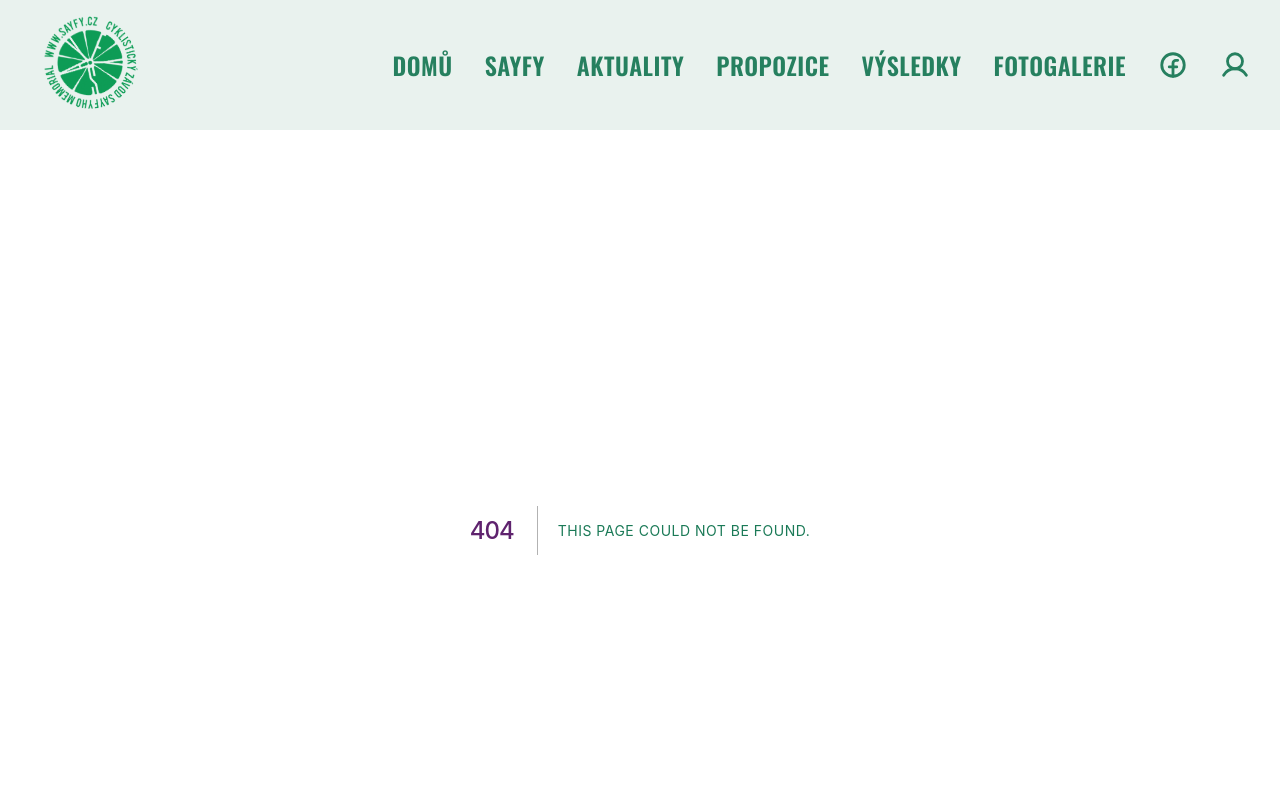
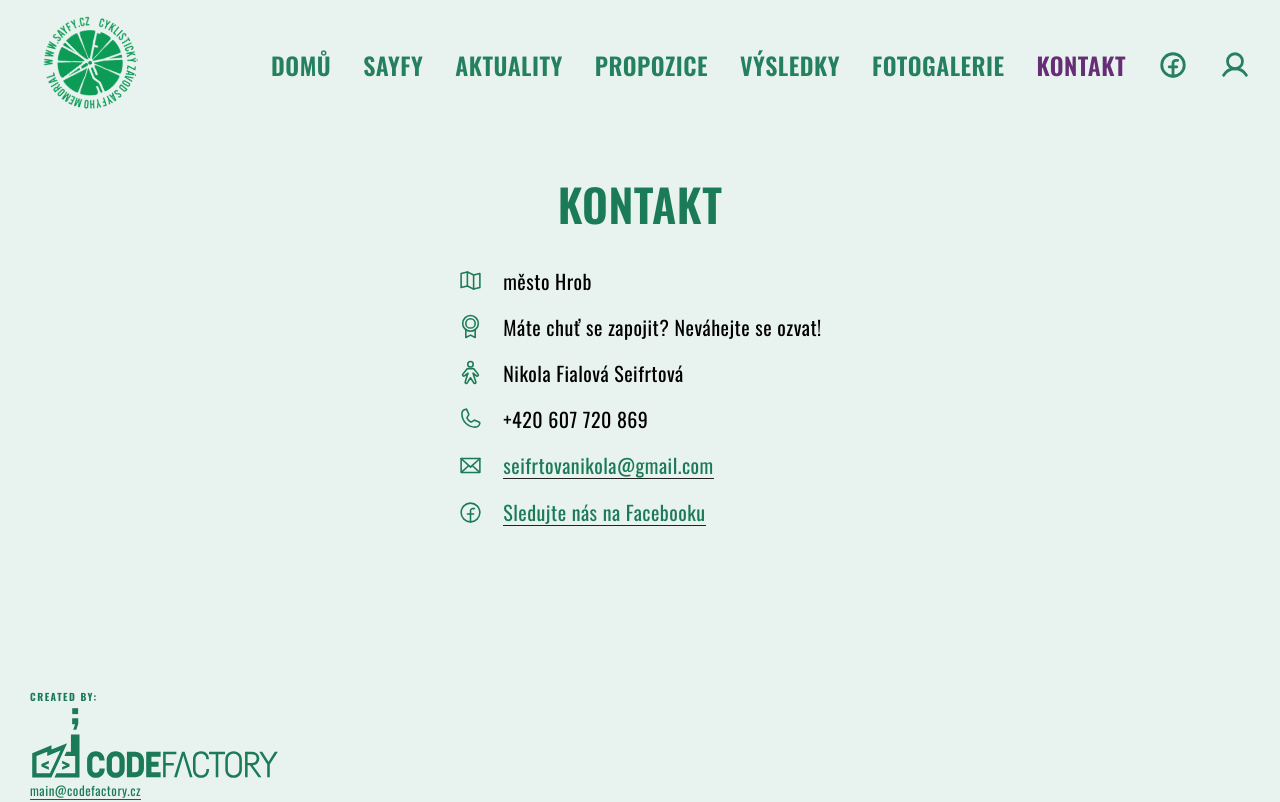
Before and after one commit to fialajiri/sayfy-frontend-ts, a Next.js app: page /kontakt in a window 1280 px wide. Before the commit this address had no page. Shown: the top 802 px of the page. Built offline with nearby package versions, Linux system fonts and the light colour scheme.

Commit message:
kontakt page

```diff
--- a/src/components/aktuality/aktualita-card.tsx
+++ b/src/components/aktuality/aktualita-card.tsx
@@ -81,8 +81,8 @@ const AktualitaCard: React.FC<AktualitaCardProps> = ({ aktualita, detail, remove
             <Image
               src={aktualita.mainPhoto}
               alt={aktualita.title}
-              width={550}
-              height={414}
+              width={600}
+              height={400}
               objectFit="cover"
             />
           </figure>
--- /dev/null
+++ b/src/components/pages/kontakt/Kontakt.tsx
@@ -0,0 +1,41 @@
+import { Envelope, FacebookLogo, Person, Medal, MapTrifold, Phone } from "phosphor-react";
+
+const Kontakt: React.FC = () => {
+  return (
+    <div className="contact-page__container">
+      <h2 className="heading-secondary contact-page__heading">Kontakt</h2>
+      <div className="contact-page__actions">
+        <div className="contact-page__actions__location">
+          <MapTrifold className="contact-page__actions__icon" />
+          <p>město Hrob</p>
+        </div>
+        <div className="contact-page__actions__join">
+          <Medal className="contact-page__actions__icon" />
+          <p>Máte chuť se zapojit? Neváhejte se ozvat!</p>
+        </div>
+        <div className="contact-page__actions__location">
+          <Person className="contact-page__actions__icon" />
+          <p>Nikola Fialová Seifrtová</p>
+        </div>
+        <div className="contact-page__actions__location">
+          <Phone className="contact-page__actions__icon" />
+          <p>+420 607 720 869</p>
+        </div>
+        <div className="contact-page__actions__location">
+          <Envelope className="contact-page__actions__icon" />
+          <a href="mailto:seifrtovanikola@gmail.com" rel="noopener noreferrer" target="_blank">
+            seifrtovanikola@gmail.com
+          </a>
+        </div>
+        <div className="contact-page__actions__location">
+          <FacebookLogo className="contact-page__actions__icon" />
+          <a href="https://www.facebook.com/sayfyhomemorial" rel="noopener noreferrer" target="_blank">
+            Sledujte nás na Facebooku
+          </a>
+        </div>
+      </div>
+    </div>
+  );
+};
+
+export default Kontakt;
--- a/src/layout/navigation/navigation-links.tsx
+++ b/src/layout/navigation/navigation-links.tsx
@@ -30,6 +30,9 @@ const NavigationLinks: React.FC = () => {
       <li className={getClass("/fotogalerie")}>
         <Link href="/fotogalerie">Fotogalerie</Link>
       </li>
+      <li className={getClass("/kontakt")}>
+        <Link href="/kontakt">Kontakt</Link>
+      </li>
       <li className="nav__list__item">
         <a href="#" target="_blank" aria-label="Facebook">
           <FacebookLogo className="nav__list__icon" weight="bold" />
--- /dev/null
+++ b/src/pages/kontakt/index.tsx
@@ -0,0 +1,7 @@
+import Kontakt from "../../components/pages/kontakt/Kontakt"
+
+const KontaktPage:React.FC = () => {
+    return <Kontakt />
+}
+
+export default KontaktPage
--- a/src/sass/components/aktuality/_aktualita-card.scss
+++ b/src/sass/components/aktuality/_aktualita-card.scss
@@ -38,13 +38,15 @@
 .aktualita-card-detail {
   &__container {
     display: flex;
+    width: 60rem;
+    flex-direction: column;
     border-radius: $border-radius;
     box-shadow: $shadow-dark;
 
-    @include respond(tab-port) {
-      flex-direction: column;
-      max-width: 60rem;
-      gap: 4rem;
+    @include respond(big-desktop) {
+
+      max-width: 50rem;
+
     }
 
     @include respond(phone) {
@@ -59,8 +61,7 @@
     padding: 2rem;
     display: flex;
     flex-direction: column;
-
-    gap: 2rem;
+    gap: 1rem;
   }
 
   &__heading {
@@ -72,18 +73,13 @@
     position: relative;
     flex-shrink: 0;
 
-    border-top-right-radius: $border-radius;
+    border-bottom-left-radius: $border-radius;
     border-bottom-right-radius: $border-radius;
     overflow: hidden;
 
-    @include respond(tab-land) {
-      width: 47rem;
-      height: 35rem;
-    }
+
 
     @include respond(tab-port) {
-      border-top-right-radius: 0%;
-      border-bottom-left-radius: $border-radius;
       width: 60rem;
       height: 45rem;
     }
@@ -112,7 +108,7 @@
   }
 
   &__buttons {
-    margin-top: 8rem;
+    margin-top: 2rem;
     display: flex;
     justify-content: space-between;
   }
--- /dev/null
+++ b/src/sass/components/pages/kontakt/_kontakt.scss
@@ -0,0 +1,54 @@
+.contact-page {
+  &__container {
+    display: flex;
+    flex-direction: column;
+    justify-content: center;
+    align-items: center;
+    gap: 3rem;
+    max-width: 80rem;
+    margin: 0 auto;
+    margin-top: 4rem;
+  }
+
+  &__heading {
+
+  }
+
+  &__actions {
+    display: flex;
+    flex-direction: column;
+    gap: 2rem;
+
+    & div {
+      display: flex;
+      align-items: center;
+      gap: 2rem;
+    }
+
+    &__icon {
+      font-size: 2.5rem;
+      color: $color-primary;
+    }
+
+    & p {
+      font-size: 2rem;
+      line-height: 1.3;
+
+      @include respond(phone-small) {
+        font-size: 1.6rem;
+      }
+    }
+
+    & a {
+      text-decoration: none;
+      font-size: 2rem;
+      line-height: 1.3;
+      color: $color-primary;
+      border-bottom: 1px solid $color-grey6;
+
+      @include respond(phone-small) {
+        font-size: 1.6rem;
+      }
+    }
+  }
+}
--- a/src/sass/main.scss
+++ b/src/sass/main.scss
@@ -42,6 +42,7 @@
 @import "components/pages/aktuality/aktuality";
 @import "components/pages/propozice/propozice";
 @import "components/pages/propozice/edit-propozice";
+@import 'components/pages/kontakt/kontakt';
 
 
 @import "components/tiptap/editor";
--- a/src/styles/globals.css
+++ b/src/styles/globals.css
@@ -1159,6 +1159,43 @@ tr:nth-child(even) {
 .edit-propozice__form--button {
   align-self: center; }
 
+.contact-page__container {
+  display: flex;
+  flex-direction: column;
+  justify-content: center;
+  align-items: center;
+  gap: 3rem;
+  max-width: 80rem;
+  margin: 0 auto;
+  margin-top: 4rem; }
+
+.contact-page__actions {
+  display: flex;
+  flex-direction: column;
+  gap: 2rem; }
+  .contact-page__actions div {
+    display: flex;
+    align-items: center;
+    gap: 2rem; }
+  .contact-page__actions__icon {
+    font-size: 2.5rem;
+    color: #1b7a57; }
+  .contact-page__actions p {
+    font-size: 2rem;
+    line-height: 1.3; }
+    @media only screen and (max-width: 22.5em) {
+      .contact-page__actions p {
+        font-size: 1.6rem; } }
+  .contact-page__actions a {
+    text-decoration: none;
+    font-size: 2rem;
+    line-height: 1.3;
+    color: #1b7a57;
+    border-bottom: 1px solid #222; }
+    @media only screen and (max-width: 22.5em) {
+      .contact-page__actions a {
+        font-size: 1.6rem; } }
+
 /* Basic editor styles */
 .ProseMirror {
   padding: 1rem;
@@ -1272,13 +1309,13 @@ tr:nth-child(even) {
 
 .aktualita-card-detail__container {
   display: flex;
+  width: 60rem;
+  flex-direction: column;
   border-radius: 2rem;
   box-shadow: 0 2rem 6rem rgba(0, 0, 0, 0.2); }
-  @media only screen and (max-width: 56.25em) {
+  @media only screen and (min-width: 112.5em) {
     .aktualita-card-detail__container {
-      flex-direction: column;
-      max-width: 60rem;
-      gap: 4rem; } }
+      max-width: 50rem; } }
   @media only screen and (max-width: 37.5em) {
     .aktualita-card-detail__container {
       max-width: 45rem; } }
@@ -1290,7 +1327,7 @@ tr:nth-child(even) {
   padding: 2rem;
   display: flex;
   flex-direction: column;
-  gap: 2rem; }
+  gap: 1rem; }
 
 .aktualita-card-detail__heading {
   cursor: pointer; }
@@ -1299,17 +1336,11 @@ tr:nth-child(even) {
   display: flex;
   position: relative;
   flex-shrink: 0;
-  border-top-right-radius: 2rem;
+  border-bottom-left-radius: 2rem;
   border-bottom-right-radius: 2rem;
   overflow: hidden; }
-  @media only screen and (max-width: 75em) {
-    .aktualita-card-detail__image {
-      width: 47rem;
-      height: 35rem; } }
   @media only screen and (max-width: 56.25em) {
     .aktualita-card-detail__image {
-      border-top-right-radius: 0%;
-      border-bottom-left-radius: 2rem;
       width: 60rem;
       height: 45rem; } }
   @media only screen and (max-width: 37.5em) {
@@ -1332,7 +1363,7 @@ tr:nth-child(even) {
   color: #0e3d2c; }
 
 .aktualita-card-detail__buttons {
-  margin-top: 8rem;
+  margin-top: 2rem;
   display: flex;
   justify-content: space-between; }
 
```
